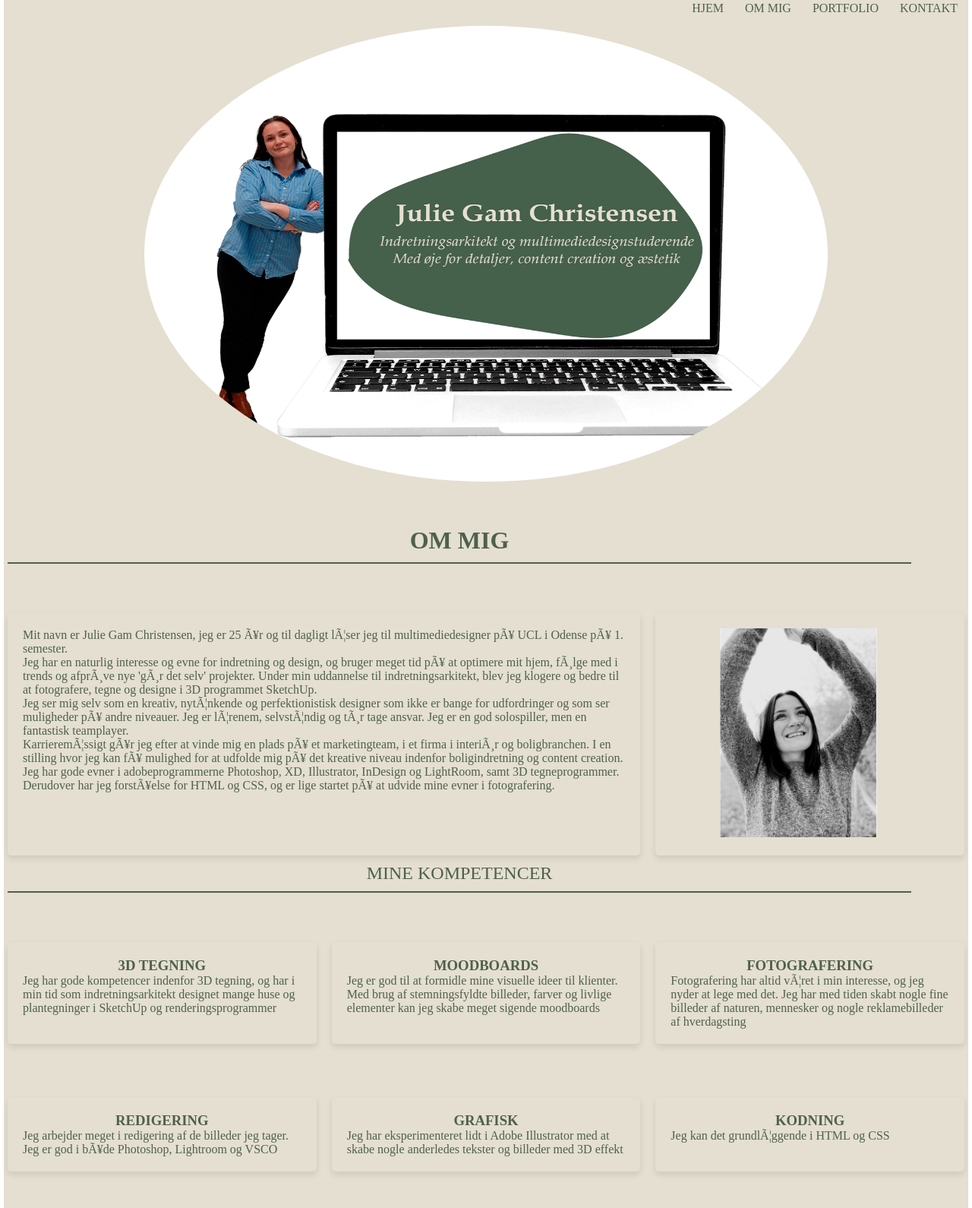
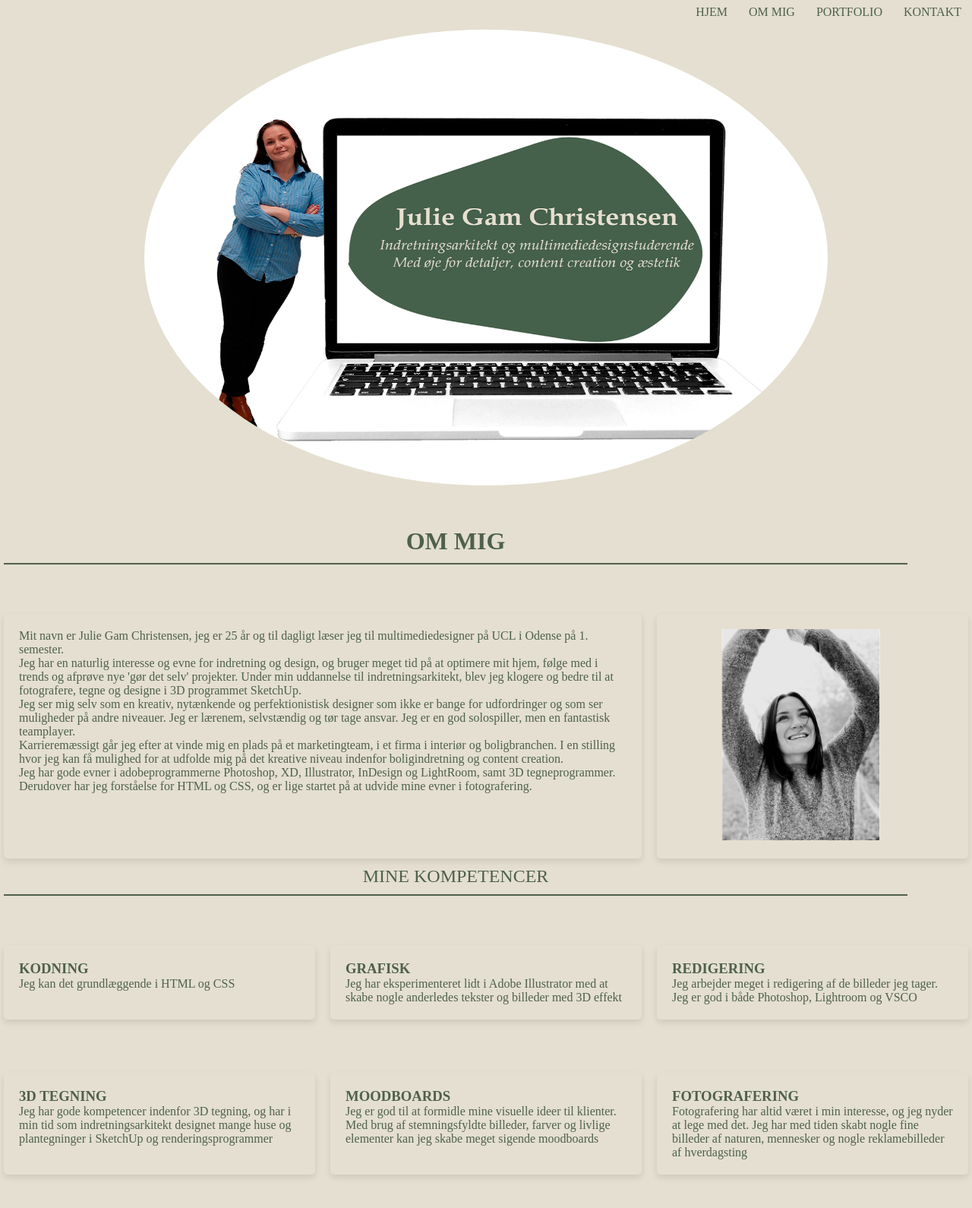
Before and after one commit to JGam23/Eksamen, a plain HTML site: page index.html in a window 1280 px wide. Shown: the part 171-1761 px from the top of the page at 76% size. Drawn offline with Linux system fonts and the light colour scheme.

Commit message:
Add files via upload

```diff
--- a/index.html
+++ b/index.html
@@ -1,22 +1,20 @@
 <!DOCTYPE html>
 <html>
 <head>
-    <meta name="viewport" content="width=device-width, initial-scale=1">
-    <link href="style.css" rel="stylesheet"
-    <meta charset="UTF-8">
+    <meta name="viewport" content="width=device-width, initial-scale=1" charset="UTF-8">
+    <link href="style.css" rel="stylesheet">
     <title>præsentationsportfolio</title>
 </head>
 <body>
-    <header class="header">
+    <div class="header">
         <img src="images/logo_1.png" alt="logo" class="image">
-    <header>
+    </div>
 
     <nav class="topnav">
         <a href="#KONTAKT">KONTAKT</a>
         <a href="#PORTFOLIO">PORTFOLIO</a>
         <a href="#OM MIG">OM MIG</a>
         <a href="#">HJEM</a>
-    </div>
     </nav>
 
 <section>
@@ -26,11 +24,11 @@
 </section>
 
 <section>
-    <main class="box" id="OM MIG">
+    <div class="box" id="OM MIG">
         <h1>OM MIG</h1>
-    </main>
+    </div>
 
-    <main class="grid-layout">
+    <div class="grid-layout">
         <div class="kolonne large">
             <p>Mit navn er Julie Gam Christensen, jeg er 25 år og til dagligt læser jeg til multimediedesigner på UCL i Odense på 1. semester.</p>
             <p>Jeg har en naturlig interesse og evne for indretning og design, og bruger meget tid på at optimere mit hjem, følge med i trends og afprøve nye 'gør det selv' projekter.
@@ -48,7 +46,7 @@
         <div class="kolonne no-hover">
             <img src="images/mig.png" alt="mig" class="floatright" style="height: auto; width: 100%;">
         </div>
-    </main>
+    </div>
 </section>
 
 <section>
@@ -57,6 +55,21 @@
     </div>
 
     <div class="grid-layout">
+
+        <div class="kolonne">
+            <h3>KODNING</h3>
+            <p>Jeg kan det grundlæggende i HTML og CSS</p>
+        </div>
+
+        <div class="kolonne">
+            <h3>GRAFISK</h3>
+            <p>Jeg har eksperimenteret lidt i Adobe Illustrator med at skabe nogle anderledes tekster og billeder med 3D effekt</p>
+        </div>
+
+        <div class="kolonne">
+            <h3>REDIGERING</h3>
+            <p>Jeg arbejder meget i redigering af de billeder jeg tager. Jeg er god i både Photoshop, Lightroom og VSCO</p>
+        </div>
 
         <div class="kolonne">
             <h3>3D TEGNING</h3>
@@ -72,21 +85,6 @@
             <h3>FOTOGRAFERING</h3>
             <p>Fotografering har altid været i min interesse, og jeg nyder at lege med det. Jeg har med tiden skabt nogle fine billeder af naturen, mennesker og nogle reklamebilleder af hverdagsting</p>
         </div>
-
-        <div class="kolonne">
-            <h3>REDIGERING</h3>
-            <p>Jeg arbejder meget i redigering af de billeder jeg tager. Jeg er god i både Photoshop, Lightroom og VSCO</p>
-        </div>
-
-        <div class="kolonne">
-            <h3>GRAFISK</h3>
-            <p>Jeg har eksperimenteret lidt i Adobe Illustrator med at skabe nogle anderledes tekster og billeder med 3D effekt</p>
-        </div>
-
-        <div class="kolonne">
-            <h3>KODNING</h3>
-            <p>Jeg kan det grundlæggende i HTML og CSS</p>
-        </div>
     </div>
 </section>
 
@@ -99,7 +97,8 @@
         <div class="image-container">
             <img src="images/citron1.png" alt="grafisk_citron">
             <div class="image-text">GRAFISK</div>
-    </div>
+        </div>
+
         <div class="image-container">
             <img src="images/flatlay.png" alt="flatlay_computer">
             <div class="image-text">FLATLAY</div>
@@ -159,11 +158,6 @@
             <img src="images/logo_1.png" alt="logo">
             <div class="image-text">LOGO</div>
         </div>
-
-        <div class="image-container">
-            <img src="images/portræt.jpeg" alt="portræt">
-            <div class="image-text">PORTRÆT</div>
-        </div>
     </div>
 </section>
 
@@ -191,12 +185,14 @@
             <a href="https://www.facebook.com/julie.gam.7" target="_blank" rel="nofollow">
                 <img src="images/facebook.svg" alt="facebook" class="social-img">
             </a>
+
             <a href="https://www.linkedin.com/in/julie-gam-christensen-0591911bb/" target="blank" rel="nofollow">
                 <img src="images/linkedin (1).svg" alt="linkedin" class="social-img">
             </a>
+
             <a href="https://www.instagram.com/juliegaaaam/" target="blank" rel="nofollow">
                 <img src="images/instagram.svg" alt="instagram" class="social-img">
-            </a
+            </a>
         </div>
     </footer>
 </section>
--- a/style.css
+++ b/style.css
@@ -58,15 +58,17 @@ h1 span {
 .image-front {
     width: 900px;
     height: 600px;
+    margin-left: auto;
+    margin-right: auto;
     margin-bottom: 50px;
     border-radius: 50%;
     border: 2px;
+    display: block;
 
 }
 .topnav {
     overflow: hidden;
     background-color: #e4dfd0;
-    position: -webkit-sticky;
     position: sticky;
     top: 0;
     width: 100%;
@@ -234,7 +236,6 @@ h1 span {
     position:relative;
     overflow: hidden;
     border-radius: 8px;
-    box-shadow: 0;
     margin: 10px;
 }
 
@@ -292,7 +293,7 @@ h1 span {
 .kontakt-box {
     max-width: 100%;
     display: grid;
-    grid-template-columns: repeat(1fr);
+    grid-template-columns: 1fr;
     justify-content: center;
     align-items: center;
     text-align: center;
```
